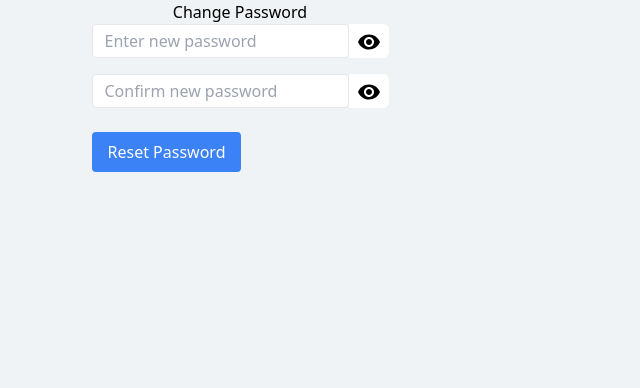
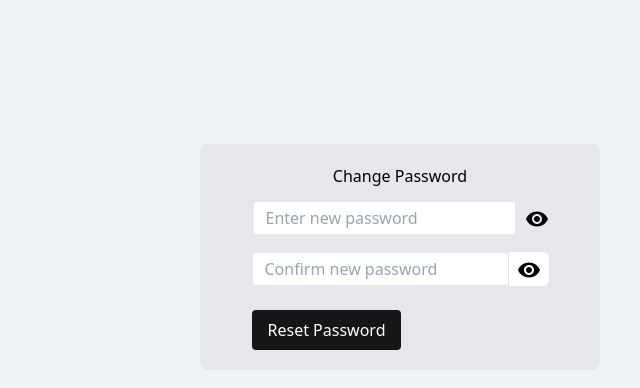
Before and after one commit to harshsparmar/innovationX, a React (Create React App) app in the folder FrontEnd/: page /reset-password/1 in a window 1280 px wide. Shown: the top 388 px of the page, without its empty margins (400-1040 px from the left). Built offline with nearby package versions, Linux system fonts and the light colour scheme; no server answers; a web font is replaced by a local one.

Commit message:
reset-password

```diff
--- a/FrontEnd/src/Components/RequestResetPassword.jsx
+++ b/FrontEnd/src/Components/RequestResetPassword.jsx
@@ -49,7 +49,7 @@ const ForgotPassword = () => {
                 />
                 <button
                     type="submit"
-                    className='bg-blue-600 py-2 px-4 rounded text-white text-xl hover:bg-blue-700 disabled:opacity-50'
+                    className='bg-[#151717] py-2 px-4 rounded-lg text-white text-xl hover:bg-gray-700 disabled:opacity-50'
                     disabled={loading}
                 >
                     {loading ? "Sending..." : "Send Reset Link"}
--- a/FrontEnd/src/Components/ResetPasswordForm.jsx
+++ b/FrontEnd/src/Components/ResetPasswordForm.jsx
@@ -34,8 +34,8 @@ const ResetPasswordForm = () => {
   };
 
   return (
-    <div  className=" flex justify-center items-center flex-col ">
-      <label>Change Password</label>
+    <div  className=" flex justify-center items-center flex-col bg-gray-200 w-[400px] ml-[600px] mt-36 p-5 rounded-lg ">
+      <label className="mb-3">Change Password</label>
 
       <form onSubmit={handleSubmit}>
       {/* New Password Field */}
@@ -45,12 +45,12 @@ const ResetPasswordForm = () => {
           placeholder="Enter new password"
           value={password}
           onChange={(e) => setPassword(e.target.value)}
-          className="py-1 px-3 w-full bg-white border rounded"
+          className="py-1 px-3 w-full bg-white border-2 rounded"
         />
         <button
           type="button"
           onClick={toggleShow}
-          className="show_button bg-white py-1 px-2 rounded-br-md rounded-tr-md "
+          className="ml-2"
         >
           {showPass ? (
             <VisibilityOffIcon className="text-black" />
@@ -85,7 +85,7 @@ const ResetPasswordForm = () => {
       {/* Submit Button */}
       <button
         type="submit"
-        className="mt-6 bg-blue-500 text-white py-2 px-4 rounded"
+        className="mt-6 bg-[#151717] text-white py-2 px-4 rounded hover:bg-gray-800"
       >
         Reset Password
       </button>
```
